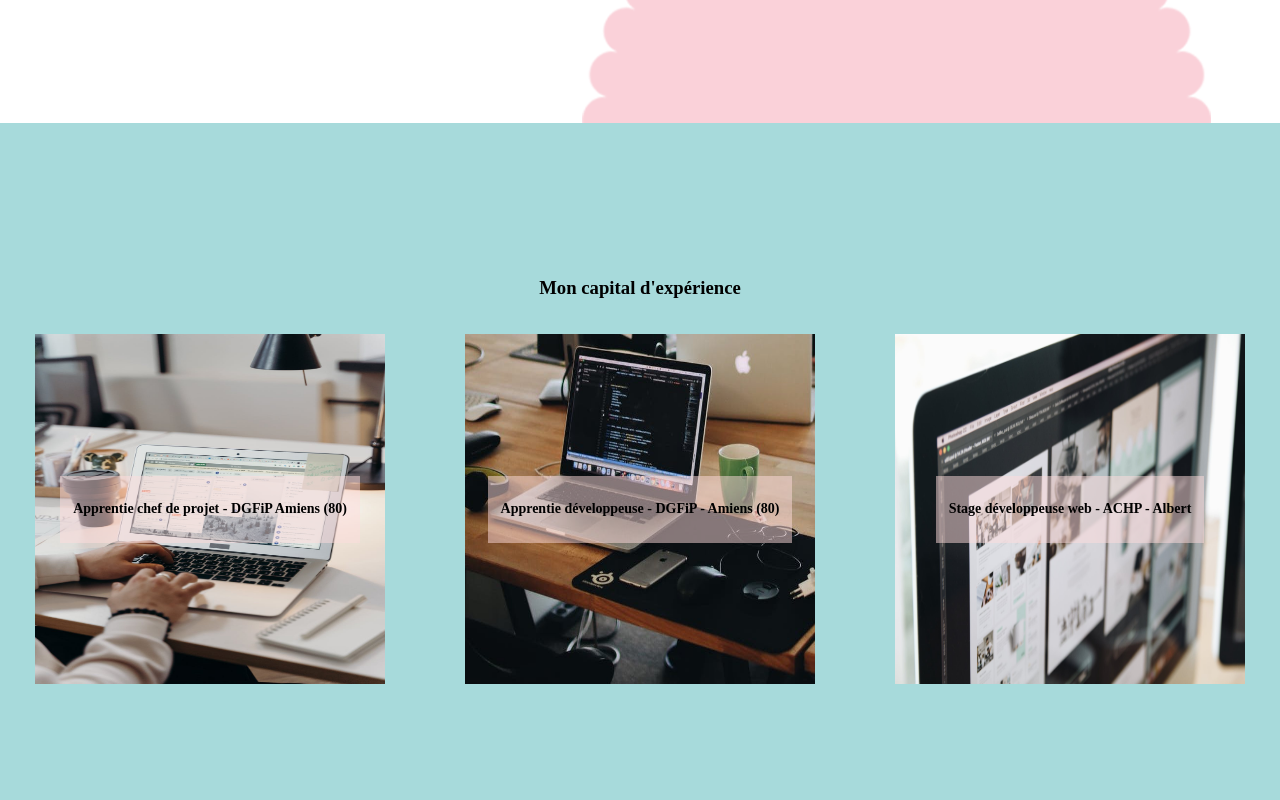
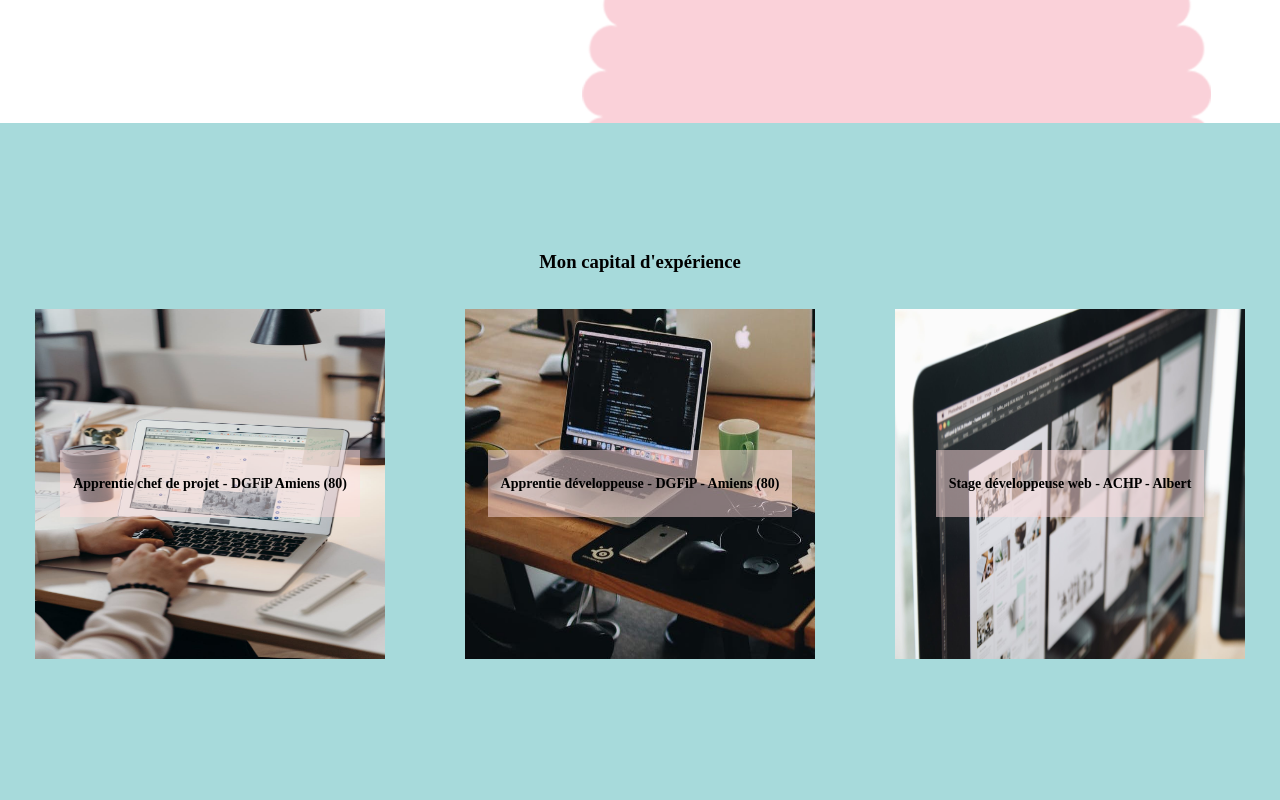
Before and after one commit to Yuuxchan/Portefeuille, a plain HTML site: page index.html in a window 1280 px wide. Shown: the part 1220-2020 px from the top of the page. Drawn offline with Linux system fonts and the light colour scheme.

Commit message:
Update style.css

```diff
--- a/assets/style.css
+++ b/assets/style.css
@@ -137,8 +137,8 @@ input:hover {
     grid-template-columns: repeat(3, 1fr);
     grid-gap: 10px;
     background-color: rgb(167, 218, 219);
-    padding-top: 10%;
-    padding-bottom: 15%;
+    padding-top: 8%;
+    padding-bottom: 13%;
     margin: auto;
     margin-top: 1%;
     margin-bottom: 1%;
```
